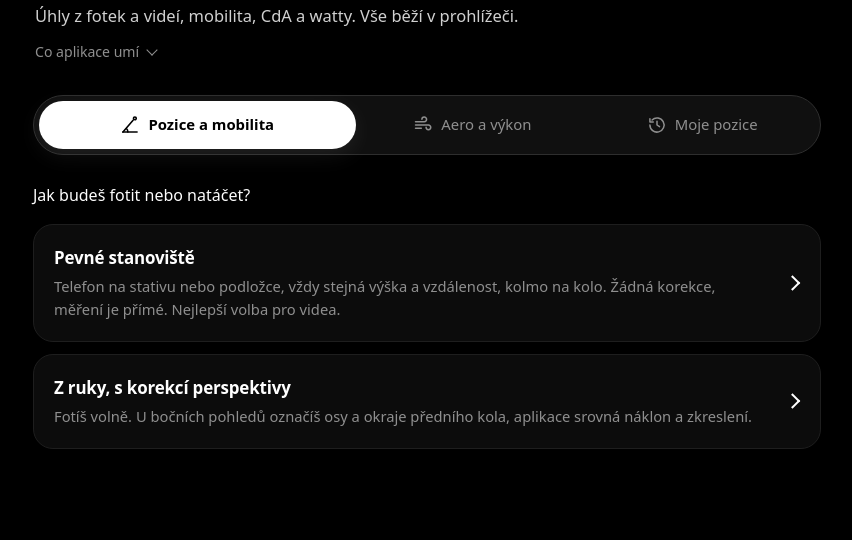
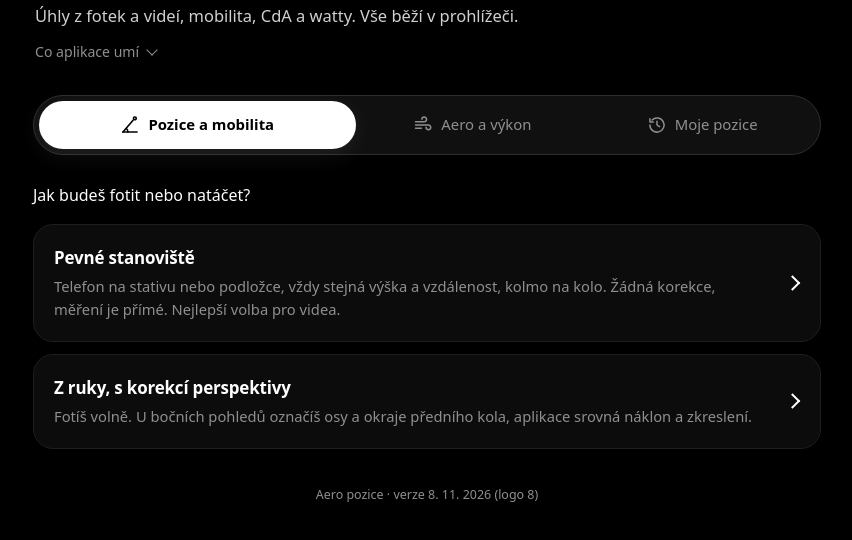
Before and after one commit to zkovacevicfilip-del/test, a plain HTML site: page index.html in a window 1280 px wide. Shown: the part 134-674 px from the top of the page, without its empty margins (213-1065 px from the left). Drawn offline with Linux system fonts and the light colour scheme.

Commit message:
Číslo verze u manifestu a údaj o verzi v patičce
Odkaz na manifest má ?v=8, aby Chrome při nové instalaci nepoužil starou
kopii manifestu a ikon. Dole na stránce je údaj o verzi aplikace.

Co-Authored-By: Claude Opus 5.5 <noreply@anthropic.com>
Claude-Session: https://claude.ai/code/session_01M6z7TvNkurwvqKUiBSnAPj

```diff
--- a/index.html
+++ b/index.html
@@ -4,7 +4,7 @@
 <meta charset="utf-8">
 <meta name="viewport" content="width=device-width, initial-scale=1, viewport-fit=cover">
 <title>Aero pozice – měření z fotek a videí</title>
-<link rel="manifest" href="manifest.webmanifest">
+<link rel="manifest" href="manifest.webmanifest?v=8">
 <meta name="theme-color" content="#000000">
 <link rel="icon" type="image/png" sizes="32x32" href="icons/favicon-32.png?v=8">
 <link rel="apple-touch-icon" href="icons/apple-touch-icon.png?v=8">
@@ -158,6 +158,7 @@ td small{display:block;color:var(--muted);font-weight:400;font-size:.8rem;margin
 .hchips{display:flex;flex-wrap:wrap;gap:6px;margin:12px 0}
 .hchip{background:var(--surface-2);border:1px solid var(--line-2);border-radius:999px;padding:4px 11px;font-size:.84rem;color:var(--muted)}
 .hchip b{color:#fff}
+.foot{color:var(--muted);font-size:.78rem;text-align:center;margin:36px 0 0}
 
 @media (prefers-reduced-motion:reduce){*,*::before,*::after{animation:none!important;transition:none!important}}
 </style>
@@ -721,6 +722,7 @@ $("copy").onclick=()=>{const ta=$("out");ta.focus();ta.select();let ok=false;
   $("copied").textContent=ok?"Zkopírováno":"Označ text a zkopíruj ručně";};
 ["v","h","p","n","o"].forEach(i=>{$(i).oninput=()=>{if(cur==="res")renderResults();};});
 </script>
+<p class="foot" id="appVer">Aero pozice · verze 8. 11. 2026 (logo 8)</p>
 <script type="module" src="aero.js?v=13"></script>
 <script src="share.js?v=13"></script>
 <script src="history.js?v=13"></script>
```
Also changed, not shown: README.md.
